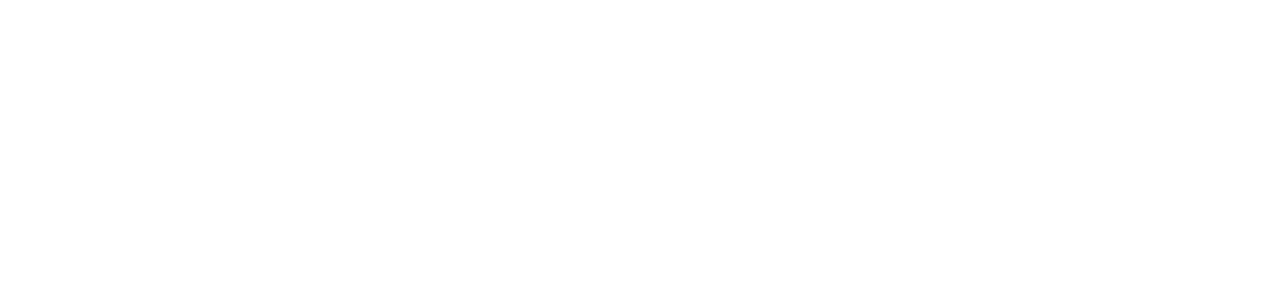
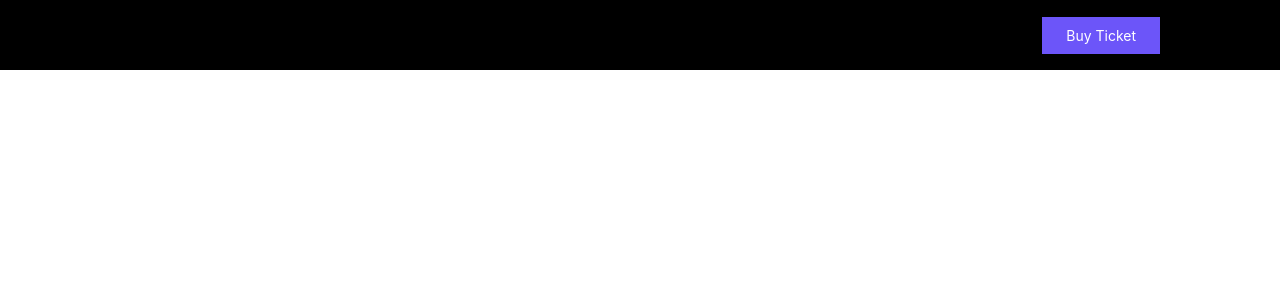
Before and after one commit to salimovone/project-4, a React (Create React App) app: page / in a window 1280 px wide. Before the commit this address had no page. Shown: the top 300 px of the page. Built offline with nearby package versions, Linux system fonts and the light colour scheme.

Commit message:
navbar vaqtinchalik tayyor

```diff
--- a/src/App.jsx
+++ b/src/App.jsx
@@ -2,6 +2,7 @@
 import "aos/dist/aos.css";
 import { useEffect } from "react";
 import { Routes } from "react-router-dom";
+import Navbar from "./components/Navbar";
 
 
 function App() {
@@ -13,7 +14,7 @@
 
   return (
     <div className="App">
-
+      <Navbar />
       <Routes></Routes>
     </div>
   );
--- /dev/null
+++ b/src/components/Navbar/index.jsx
@@ -0,0 +1,137 @@
+import { BiMenu } from "react-icons/bi";
+import React, { useEffect, useState } from "react";
+import { NavLink } from "react-router-dom";
+
+const Navbar = () => {
+  const [scrollPosition, setScrollPosition] = useState(0);
+  const [deviceWidth, setDeviceWidth] = useState(window.innerWidth);
+  const [isOpened, setIsOpened] = useState(false);
+
+  useEffect(() => {
+    const handleScroll = () => {
+      const position = window.pageYOffset;
+      setScrollPosition(position);
+    };
+
+    window.addEventListener("scroll", handleScroll);
+    return () => {
+      window.removeEventListener("scroll", handleScroll);
+    };
+  }, []);
+
+  const handleResize = () => {
+    setDeviceWidth(window.innerWidth);
+  };
+
+  useEffect(() => {
+    window.addEventListener("resize", handleResize);
+    return () => {
+      window.removeEventListener("resize", handleResize);
+    };
+  }, []);
+
+  const windowHeight = window.innerHeight;
+
+
+  const hamburger = () =>{
+    if(isOpened){
+        setIsOpened(false)
+    }else{
+
+        setIsOpened(true)
+    }
+  }
+
+  if (deviceWidth > 994) {
+    return (
+      <div
+        className={`w-full flex items-center h-[70px] px-[120px] ${
+          scrollPosition > windowHeight ? "fixed bg-[#fff] top-0 z-50" : "bg-black"
+        }`}
+      >
+        <div className="flex justify-between w-full">
+          <a className="text-[20px]" href="./">
+            Even<span className={`font-black`}>Talk.</span>
+          </a>
+          <div className="flex gap-8 text-[#000] items-center text-[16px]">
+            <div>
+              <NavLink
+                className={({ isActive }) => isActive && "active"}
+                to={"/"}
+              >
+                Home
+              </NavLink>
+            </div>
+            <div>
+              <NavLink to={"/about"}>About</NavLink>
+            </div>
+            <div>
+              <NavLink to={"/speackers"}>Speakers</NavLink>
+            </div>
+            <div>
+              <NavLink to={"/schedule"}>Schedule</NavLink>
+            </div>
+            <div>
+              <NavLink to={"/blog"}>Blog</NavLink>
+            </div>
+            <div>
+              <NavLink to={"/contact"}>Contact</NavLink>
+            </div>
+            <button className="py-2 px-6 text-[14px] bg-[#6c55f9] text-[#ffffff]">
+              Buy Ticket
+            </button>
+          </div>
+        </div>
+      </div>
+    );
+  } else {
+    return (
+      <div className={`z-[${9**999}] px-[120px] w-full bg-[#fff] ${deviceWidth<640?"px-[20px]":"px-[120px]"} ${
+        scrollPosition > windowHeight ? "fixed top-0 z-50" : null
+      }`}>
+        <div
+          className={`w-full flex z-50 items-center h-[70px] bg-[#fff]`}
+        >
+          <div className="flex justify-between w-full">
+            <a className="font-bold text-[20px]" href="./">
+              Even<span className={`font-black`}>Talk.</span>
+            </a>
+          </div>
+          <button onClick={()=>hamburger()} className="text-[30px] flex items-center rounded-sm"><BiMenu /> Menu</button>
+        </div>
+        {isOpened?(
+
+            <div className={`w-full bg-white py-2 border-t-[1px]`}>
+              <div className="text-[#645f88bf] text-[16px]">
+                <div className="mt-1">
+                  <NavLink
+                    className={({ isActive }) => isActive && "active"}
+                    to={"/"}
+                  >
+                    Home
+                  </NavLink>
+                </div>
+                <div className="mt-1">
+                  <NavLink to={"/about"}>About</NavLink>
+                </div>
+                <div className="mt-1">
+                  <NavLink to={"/services"}>Services</NavLink>
+                </div>
+                <div className="mt-1">
+                  <NavLink to={"/blog"}>Blog</NavLink>
+                </div>
+                <div className="mt-1">
+                  <NavLink to={"/contact"}>Contact</NavLink>
+                </div>
+                <button className="py-2 px-6 text-[14px] bg-[#6c55f9] mt-2 text-[#ffffff] rounded-[4px]">
+                  Free Analytics
+                </button>
+              </div>
+            </div>
+            ):null}
+      </div>
+    );
+  }
+};
+
+export default Navbar;
--- a/src/index.css
+++ b/src/index.css
@@ -16,3 +16,8 @@
   font-family: source-code-pro, Menlo, Monaco, Consolas, 'Courier New',
     monospace;
 }
+
+
+.active{
+  color: #00000080;
+}
```
